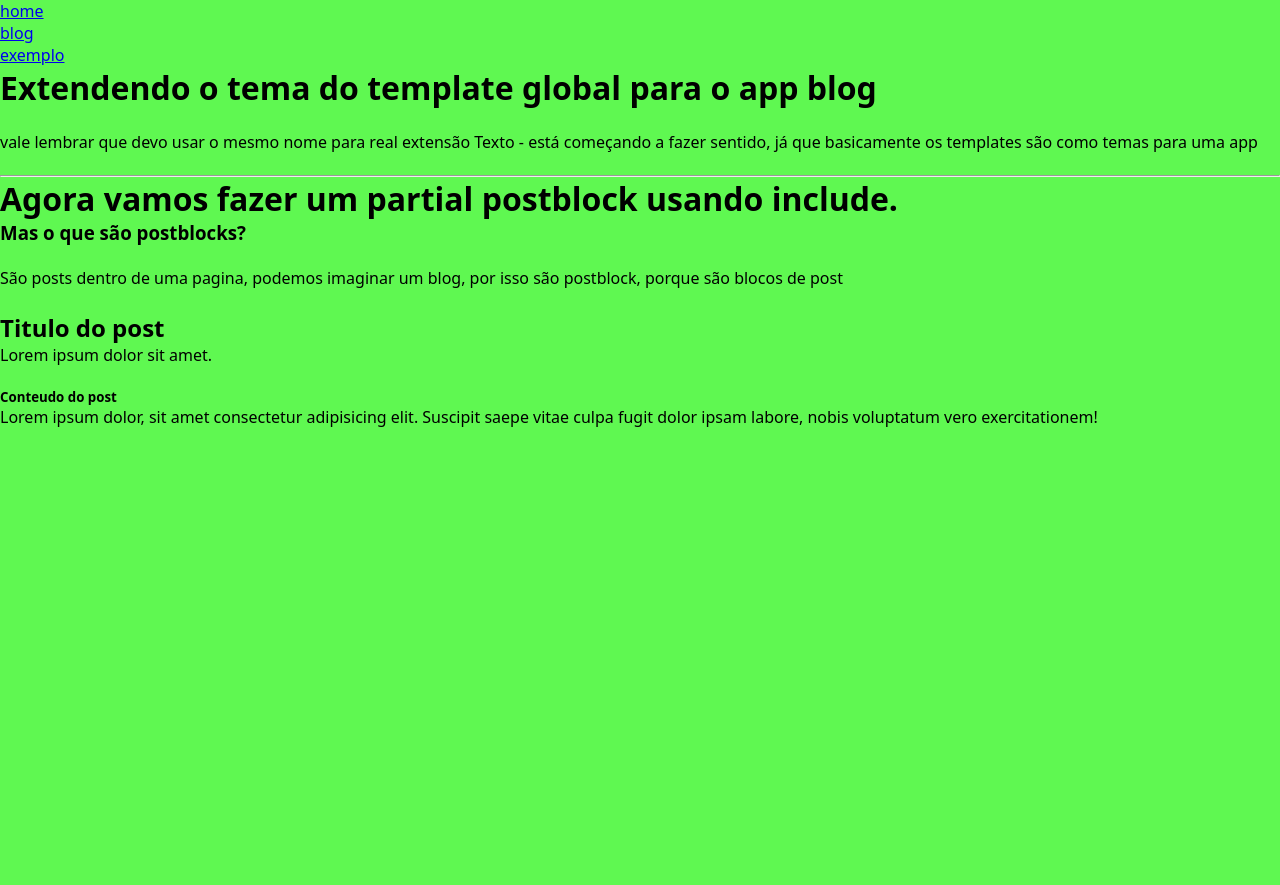
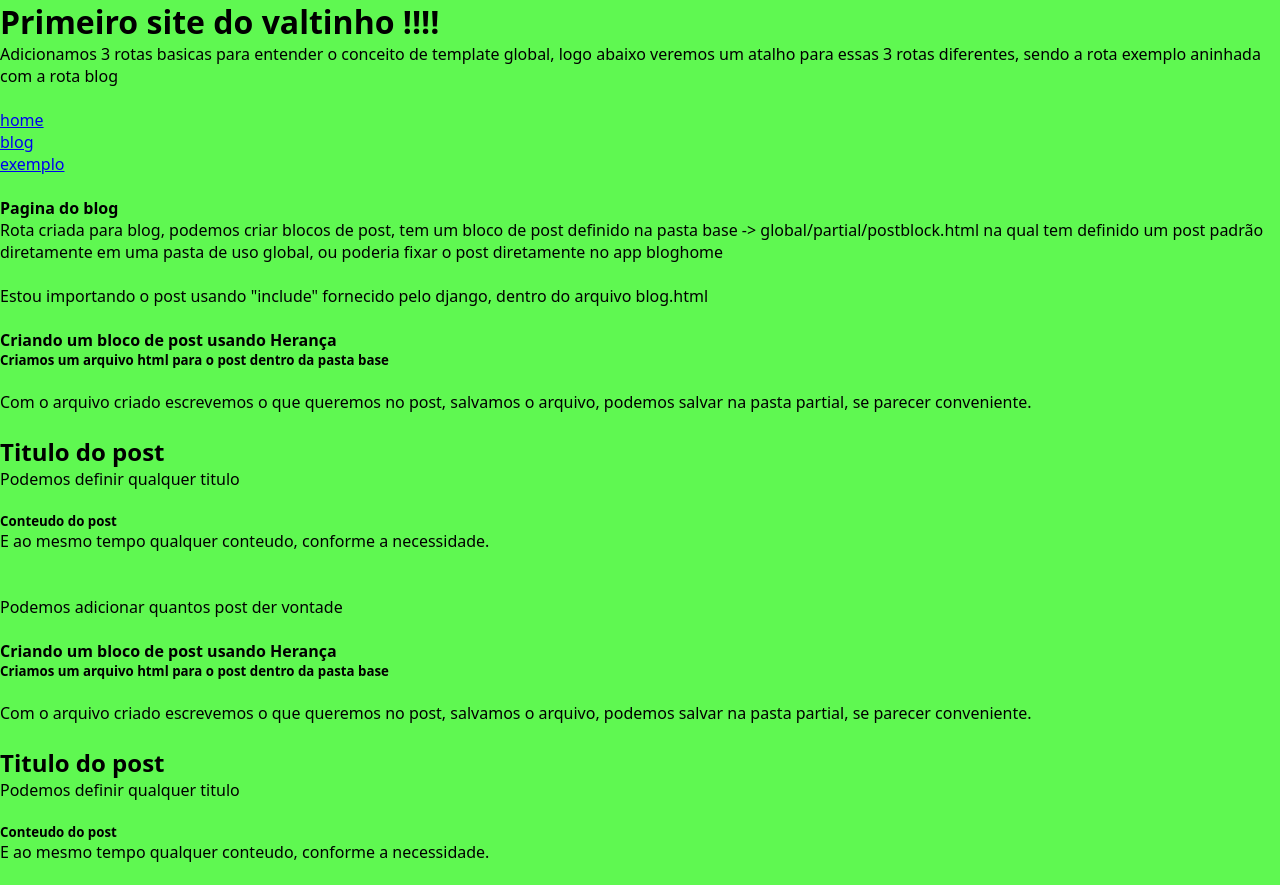
Before and after one commit to ValterTertuliano/Cursos-Em-Andamento, a Django app: page /blog/ in a window 1280 px wide. Before the commit the page ends 427 px from the top, so only its background shows below. Run offline with Django 5.2, Linux system fonts and the light colour scheme.

Commit message:
revendo e estudando aula 436 blocos de post

```diff
--- a/Cursos em Andamento/Aprendendo Django/introducao-django/base/global/partial/head.html
+++ b/Cursos em Andamento/Aprendendo Django/introducao-django/base/global/partial/head.html
@@ -8,3 +8,5 @@
     <link rel="stylesheet" href="{% static 'global/css/style.css' %}">
   </head>
   <body>
+    <h1>Primeiro site do valtinho !!!!</h1>
+    <p>Adicionamos 3 rotas basicas para entender o conceito de template global, logo abaixo veremos um atalho para essas 3 rotas diferentes, sendo a rota exemplo aninhada com a rota blog</p>
--- a/Cursos em Andamento/Aprendendo Django/introducao-django/base/global/partial/menu.html
+++ b/Cursos em Andamento/Aprendendo Django/introducao-django/base/global/partial/menu.html
@@ -1,3 +1,4 @@
+<br>
 <nav>
     <ul>
         <li>
--- a/Cursos em Andamento/Aprendendo Django/introducao-django/base/global/partial/postblock.html
+++ b/Cursos em Andamento/Aprendendo Django/introducao-django/base/global/partial/postblock.html
@@ -1,20 +1,23 @@
-<h1>
-    Agora vamos fazer um partial postblock usando include.
-</h1>
-<h3>Mas o que são postblocks?</h3>
+<h4>
+    <br> Criando um bloco de post usando Herança
+</h4>
+<h5> Criamos um arquivo html para o post dentro da pasta base </h5>
 <br>
-<p>São posts dentro de uma pagina, podemos imaginar um blog, por isso são postblock, porque são blocos de post</p>
+<p>Com o arquivo criado escrevemos o que queremos no post, salvamos o arquivo, podemos salvar na pasta partial, se parecer conveniente.</p>
 <br>
 <article class="post">
     <header>
         <h2 class="post__title">
         <h1>Titulo do post</h1>
-        Lorem ipsum dolor sit amet.
+        Podemos definir qualquer titulo
         </h2>
     </header>
     <div class="post__content">
         <br>
         <h5>Conteudo do post</h5>
-        Lorem ipsum dolor, sit amet consectetur adipisicing elit. Suscipit saepe vitae culpa fugit dolor ipsam labore, nobis voluptatum vero exercitationem!
+        E ao mesmo tempo qualquer conteudo, conforme a necessidade.
+
+
     </div>
+    <br>
 </article>
--- a/Cursos em Andamento/Aprendendo Django/introducao-django/blogapp/templates/blogapp/blog.html
+++ b/Cursos em Andamento/Aprendendo Django/introducao-django/blogapp/templates/blogapp/blog.html
@@ -1,9 +1,22 @@
 {% extends "global/base.html" %}
 
-{% block texto %}<h1>Extendendo o tema do template global para o app blog</h1><br> vale lembrar que devo usar o mesmo nome para real extensão Texto - está começando a fazer sentido, já que basicamente os templates são como temas para uma app
-<br><br><hr>
+{% block texto %}
+<h4>
+    <br>
+    Pagina do blog
+</h4>
+   <p>Rota criada para blog, podemos criar blocos de post, tem um bloco de post definido na pasta base -> global/partial/postblock.html na qual tem definido um post padrão diretamente em uma pasta de uso global, ou poderia fixar o post diretamente no app bloghome <br> </p>
+   <p></p>
 {% endblock texto %}
 
 {% block posts %}
+<p>
+    <br> Estou importando o post usando "include" fornecido pelo django, dentro do arquivo blog.html
+</p>
+
+{% include "global/partial/postblock.html" %}
+
+<p><br>Podemos adicionar quantos post der vontade <br></p>
+
 {% include "global/partial/postblock.html" %}
 {% endblock posts %}
--- a/Cursos em Andamento/Aprendendo Django/introducao-django/homeapp/templates/homeapp/home.html
+++ b/Cursos em Andamento/Aprendendo Django/introducao-django/homeapp/templates/homeapp/home.html
@@ -16,4 +16,6 @@
     Estamos usando o plugin do django no vscode, usando a ideia de block. Esse arquivo esta dentro de um block que esta entre {} dentro arquivo home.
 </p>
 
+
+
 {% endblock texto %}
--- a/Cursos em Andamento/Aprendendo Python/Biblioteca OS/indentificar_plataforma.py
+++ b/Cursos em Andamento/Aprendendo Python/Biblioteca OS/indentificar_plataforma.py
@@ -29,6 +29,7 @@ def indentificar_detalhes_plataforma() -> None:
     print(f"Versão: {detalhes.version}")
     print(f"Release: {detalhes.release}")
     print(f"Arquitetura: {detalhes.machine}")
+    print(f"Processador: {detalhes.processor}")
 
 
 if __name__ == "__main__":
```
